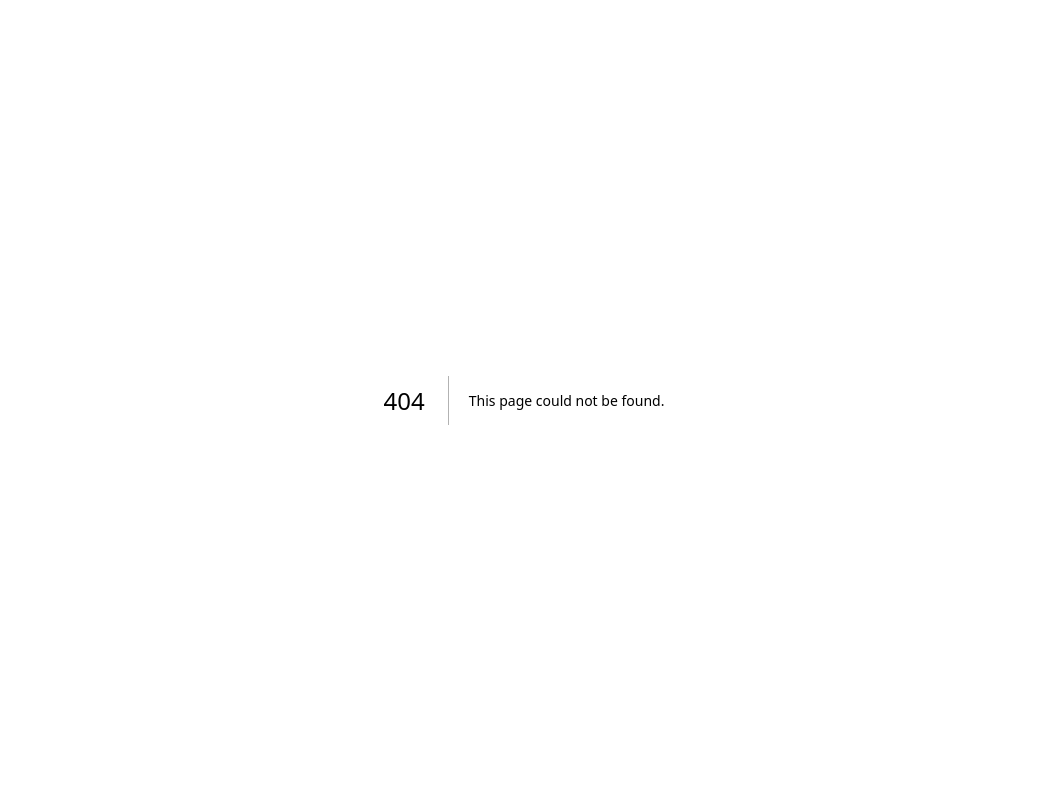
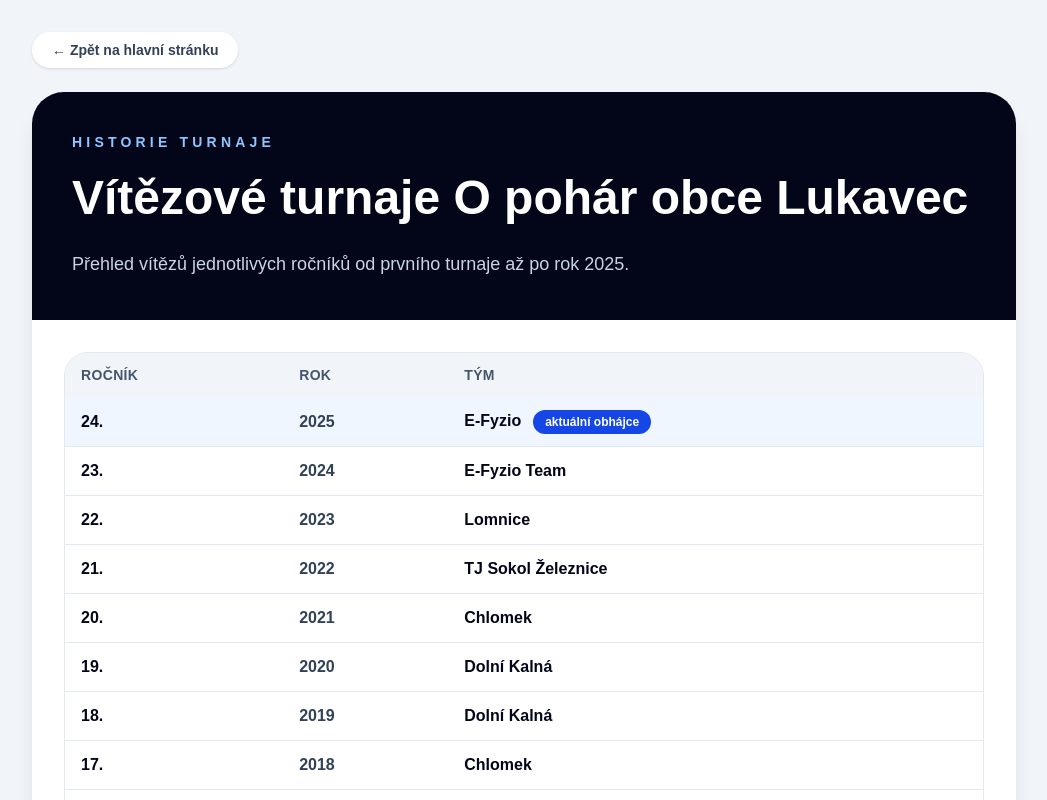
Before and after one commit to Batistuta11/lukaveckopana-turnaj2026, a Next.js app: page /vitezove in a window 1280 px wide. Before the commit this address had no page. Shown: the top 800 px of the page, without its empty margins (116-1163 px from the left). Built offline with nearby package versions, Linux system fonts and the light colour scheme.

Commit message:
Add tournament winners page

```diff
--- a/app/page.tsx
+++ b/app/page.tsx
@@ -5,6 +5,7 @@ import InfoCardsSection from "@/components/InfoCardsSection";
 import InformationSection from "@/components/InformationSection";
 import ProposalsSection from "@/components/ProposalsSection";
 import ActionButtons from "@/components/ActionButtons";
+import WinnersTeaserSection from "@/components/WinnersTeaserSection";
 import tournamentData from "@/content/tournament.json";
 
 export default function HomePage() {
@@ -28,6 +29,8 @@ export default function HomePage() {
           champion={tournamentData.defendingChampion}
         />
 
+        <WinnersTeaserSection teaser={tournamentData.winners.teaser} />
+
         <InformationSection
           title={tournamentData.information.title}
           paragraphs={tournamentData.information.paragraphs}
--- /dev/null
+++ b/app/vitezove/page.tsx
@@ -0,0 +1,75 @@
+import BackButton from "@/components/BackButton";
+import tournamentData from "@/content/tournament.json";
+
+export default function VitezovePage() {
+  const winners = [...tournamentData.winners.items].sort(
+    (first, second) => second.year - first.year
+  );
+
+  return (
+    <main className="min-h-screen bg-slate-100 text-slate-900">
+      <section className="mx-auto max-w-5xl px-5 py-8">
+        <BackButton href="/" label="← Zpět na hlavní stránku" />
+
+        <div className="overflow-hidden rounded-[2rem] bg-white shadow-xl">
+          <div className="bg-slate-950 p-6 text-white md:p-10">
+            <p className="text-sm font-black uppercase tracking-[0.3em] text-blue-300">
+              Historie turnaje
+            </p>
+            <h1 className="mt-4 text-4xl font-black leading-tight md:text-5xl">
+              {tournamentData.winners.title}
+            </h1>
+            <p className="mt-5 max-w-3xl text-lg leading-8 text-slate-300">
+              {tournamentData.winners.description}
+            </p>
+          </div>
+
+          <div className="p-4 md:p-8">
+            <div className="overflow-hidden rounded-3xl border border-slate-200">
+              <table className="w-full border-collapse text-left">
+                <thead className="bg-slate-100 text-sm uppercase tracking-wide text-slate-600">
+                  <tr>
+                    <th className="px-4 py-3 font-black">Ročník</th>
+                    <th className="px-4 py-3 font-black">Rok</th>
+                    <th className="px-4 py-3 font-black">Tým</th>
+                  </tr>
+                </thead>
+                <tbody className="divide-y divide-slate-200">
+                  {winners.map((winner) => {
+                    const isCurrentChampion = winner.year === 2025;
+
+                    return (
+                      <tr
+                        key={`${winner.edition}-${winner.year}`}
+                        className={
+                          isCurrentChampion ? "bg-blue-50" : "bg-white"
+                        }
+                      >
+                        <td className="whitespace-nowrap px-4 py-3 font-black text-slate-950">
+                          {winner.edition}.
+                        </td>
+                        <td className="whitespace-nowrap px-4 py-3 font-bold text-slate-700">
+                          {winner.year}
+                        </td>
+                        <td className="px-4 py-3">
+                          <span className="font-black text-slate-950">
+                            {winner.team}
+                          </span>
+                          {isCurrentChampion && (
+                            <span className="ml-3 inline-flex rounded-full bg-blue-700 px-3 py-1 text-xs font-black text-white">
+                              aktuální obhájce
+                            </span>
+                          )}
+                        </td>
+                      </tr>
+                    );
+                  })}
+                </tbody>
+              </table>
+            </div>
+          </div>
+        </div>
+      </section>
+    </main>
+  );
+}
--- /dev/null
+++ b/components/WinnersTeaserSection.tsx
@@ -0,0 +1,54 @@
+import Link from "next/link";
+
+export interface WinnersTeaserData {
+  eyebrow: string;
+  title: string;
+  description: string;
+  buttonLabel: string;
+  href: string;
+  imagePath?: string;
+}
+
+export interface WinnersTeaserSectionProps {
+  teaser: WinnersTeaserData;
+}
+
+export default function WinnersTeaserSection({
+  teaser,
+}: WinnersTeaserSectionProps) {
+  return (
+    <section className="mt-8 overflow-hidden rounded-3xl bg-white shadow-sm ring-1 ring-slate-200">
+      <div className="grid md:grid-cols-[15rem_1fr]">
+        <div className="relative min-h-48 bg-slate-900">
+          {teaser.imagePath && (
+            <img
+              src={teaser.imagePath}
+              alt="Historie vítězů turnaje"
+              className="absolute inset-0 h-full w-full object-cover"
+            />
+          )}
+        </div>
+
+        <div className="flex flex-col justify-center p-6 md:p-8">
+          <p className="text-xs font-black uppercase tracking-[0.25em] text-blue-700">
+            {teaser.eyebrow}
+          </p>
+          <h2 className="mt-3 text-3xl font-black text-slate-950">
+            {teaser.title}
+          </h2>
+          <p className="mt-3 max-w-2xl leading-7 text-slate-700">
+            {teaser.description}
+          </p>
+          <div className="mt-5">
+            <Link
+              href={teaser.href}
+              className="inline-flex rounded-full bg-slate-900 px-5 py-3 text-sm font-black text-white hover:bg-slate-800"
+            >
+              {teaser.buttonLabel}
+            </Link>
+          </div>
+        </div>
+      </div>
+    </section>
+  );
+}
--- a/content/tournament.json
+++ b/content/tournament.json
@@ -40,6 +40,45 @@
     "description": "Obhájce prvenství může v jubilejním 25. ročníku zaútočit na třetí triumf za sebou a odvézt si putovní pohár natrvalo.",
     "badges": ["Vítěz 2024", "Vítěz 2025", "Putovní pohár ve hře"],
     "imagePath": "/images/E-Fyzio.jpg"
+  },
+
+  "winners": {
+    "title": "Vítězové turnaje O pohár obce Lukavec",
+    "description": "Přehled vítězů jednotlivých ročníků od prvního turnaje až po rok 2025.",
+    "teaser": {
+      "eyebrow": "Historie turnaje",
+      "title": "Vítězové turnaje",
+      "description": "Podívej se, kdo od roku 2002 zvedal nad hlavu pohár obce Lukavec.",
+      "buttonLabel": "Zobrazit vítěze",
+      "href": "/vitezove",
+      "imagePath": "/images/201102051718_znakKMKL2.jpg"
+    },
+    "items": [
+      { "edition": 1, "year": 2002, "team": "Výpůdek" },
+      { "edition": 2, "year": 2003, "team": "Ráchod" },
+      { "edition": 3, "year": 2004, "team": "Valdar" },
+      { "edition": 4, "year": 2005, "team": "Mošnovice" },
+      { "edition": 5, "year": 2006, "team": "Mažnovice" },
+      { "edition": 6, "year": 2007, "team": "Mošnovice" },
+      { "edition": 7, "year": 2008, "team": "Schlawec" },
+      { "edition": 8, "year": 2009, "team": "Mžany" },
+      { "edition": 9, "year": 2010, "team": "HLUCHÝ LUKAVEC" },
+      { "edition": 10, "year": 2011, "team": "Broumov" },
+      { "edition": 11, "year": 2012, "team": "HÝVOYÁři Hořice" },
+      { "edition": 12, "year": 2013, "team": "Smržov" },
+      { "edition": 13, "year": 2014, "team": "ZD Dubenec A" },
+      { "edition": 14, "year": 2015, "team": "ZD Dubenec A" },
+      { "edition": 15, "year": 2016, "team": "ZD Dubenec A" },
+      { "edition": 16, "year": 2017, "team": "Chlomek" },
+      { "edition": 17, "year": 2018, "team": "Chlomek" },
+      { "edition": 18, "year": 2019, "team": "Dolní Kalná" },
+      { "edition": 19, "year": 2020, "team": "Dolní Kalná" },
+      { "edition": 20, "year": 2021, "team": "Chlomek" },
+      { "edition": 21, "year": 2022, "team": "TJ Sokol Železnice" },
+      { "edition": 22, "year": 2023, "team": "Lomnice" },
+      { "edition": 23, "year": 2024, "team": "E-Fyzio Team" },
+      { "edition": 24, "year": 2025, "team": "E-Fyzio" }
+    ]
   },
 
   "information": {
```
